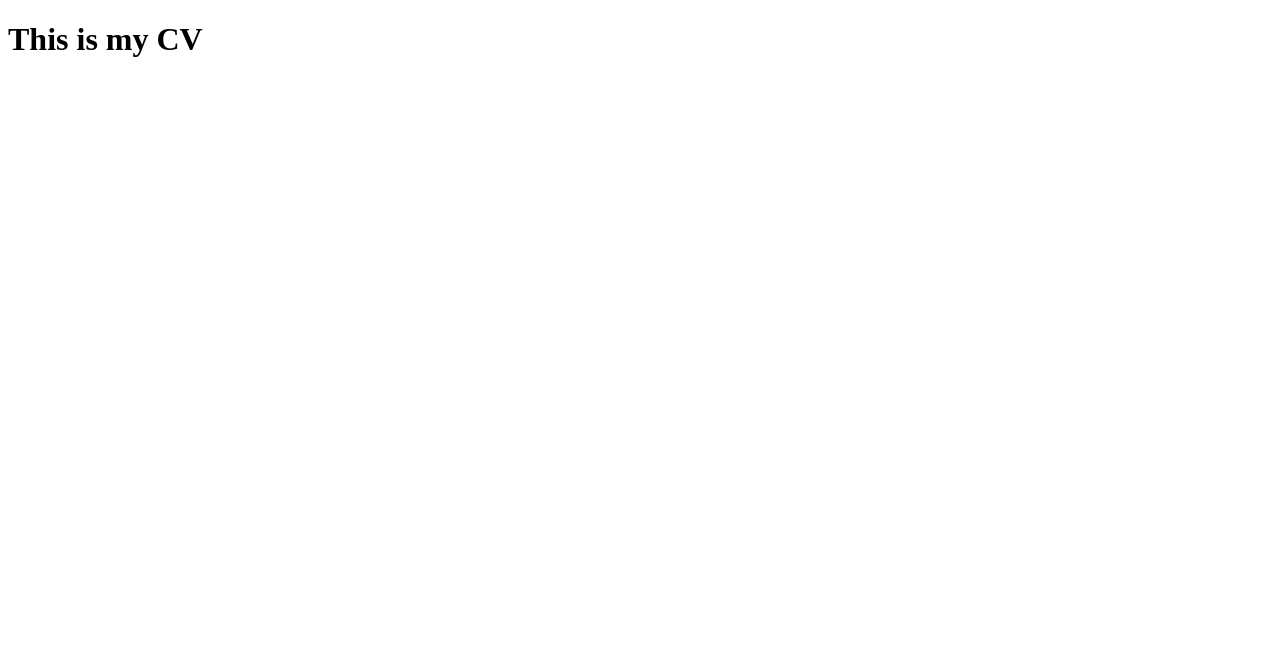
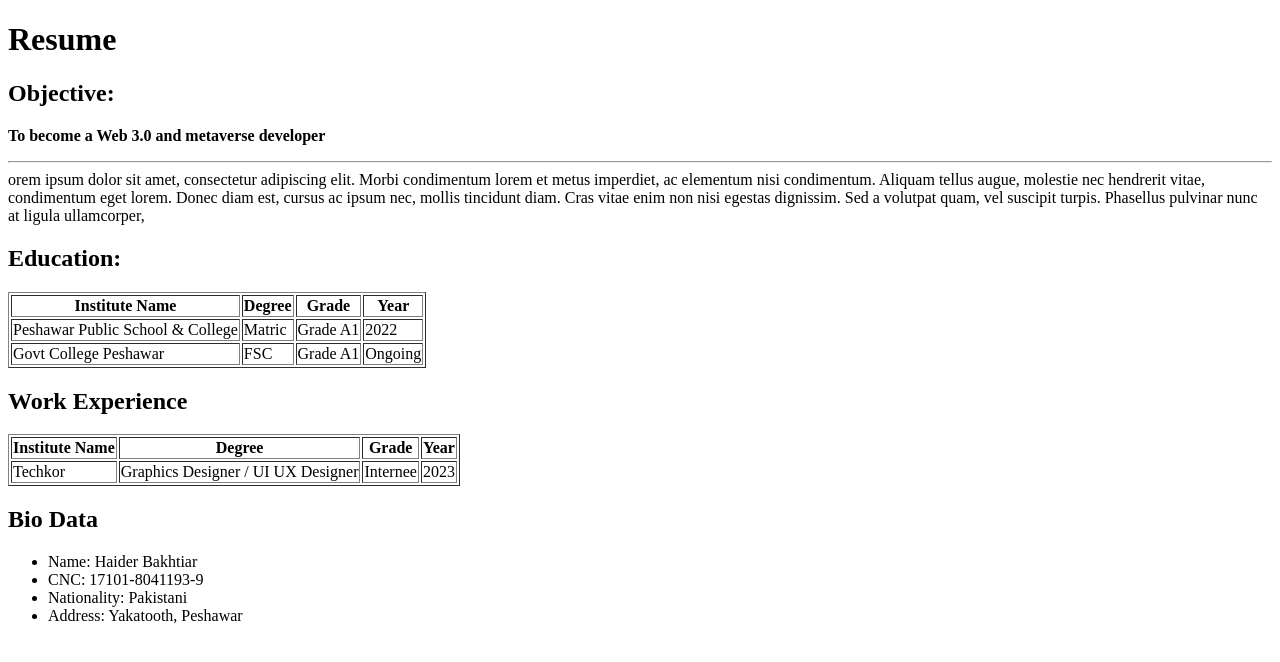
Before and after one commit to HaiderBakhtiar/SMIT-Assignments, a plain HTML site: page index.html in a window 1280 px wide. Drawn offline with Linux system fonts and the light colour scheme.

Commit message:
My first commit

```diff
--- a/index.html
+++ b/index.html
@@ -1,10 +1,86 @@
 <!DOCTYPE html>
 <html lang="en">
+
 <head>
-    <title>My CV</title>
+    <meta charset="UTF-8">
+    <meta name="viewport" content="width=device-width, initial-scale=1.0">
+    <title>My CV Website</title>
 </head>
+
 <body>
-    <h1>This is my CV</h1>
+
+    <h1>
+        Resume
+    </h1>
+
+    <h2>Objective:</h2>
+    <p>
+        <b> To become a Web 3.0 and metaverse developer</b>
+      <hr />
+        orem ipsum dolor sit amet, consectetur adipiscing elit. Morbi condimentum lorem et metus imperdiet,
+        ac elementum nisi condimentum. Aliquam tellus augue, molestie nec hendrerit vitae, condimentum eget
+         lorem. Donec diam est, cursus ac ipsum nec, mollis tincidunt diam. Cras vitae enim non nisi egestas
+         dignissim. Sed a volutpat quam, vel suscipit turpis. Phasellus
+         pulvinar nunc at ligula ullamcorper,
+    </p>
+
+    <h2>Education:</h2>
+
+    <table border="1">
+        <tr>
+            <th>Institute Name</th>
+            <th>Degree</th>
+            <th>Grade</th>
+            <th>Year</th>
+        </tr>
+        <tr>
+            <td>Peshawar Public School & College</td>
+            <td>Matric</td>
+            <td>Grade A1</td>
+            <td>2022</td>
+        </tr>
+        <tr>
+            <td>Govt College Peshawar</td>
+            <td>FSC</td>
+            <td>Grade A1</td>
+            <td>Ongoing</td>
+        </tr>
+
+
+    </table>
+
+    <h2>Work Experience</h2>
+    <table border="1">
+        <tr>
+            <th>Institute Name</th>
+            <th>Degree</th>
+            <th>Grade</th>
+            <th>Year</th>
+        </tr>
+        <tr>
+            <td>Techkor</td>
+            <td>Graphics Designer / UI UX Designer</td>
+            <td>Internee</td>
+            <td>2023</td>
+        </tr>
+
+    </table>
+
+
+
+    <h2>Bio Data</h2>
+    <ul>
+        <li>Name: Haider Bakhtiar</li>
+        <li>CNC: 17101-8041193-9</li>
+        <li>Nationality: Pakistani</li>
+        <li>Address: Yakatooth, Peshawar</li>
+    </ul>
+
+
+
+
+
 
 </body>
+
 </html>
```
